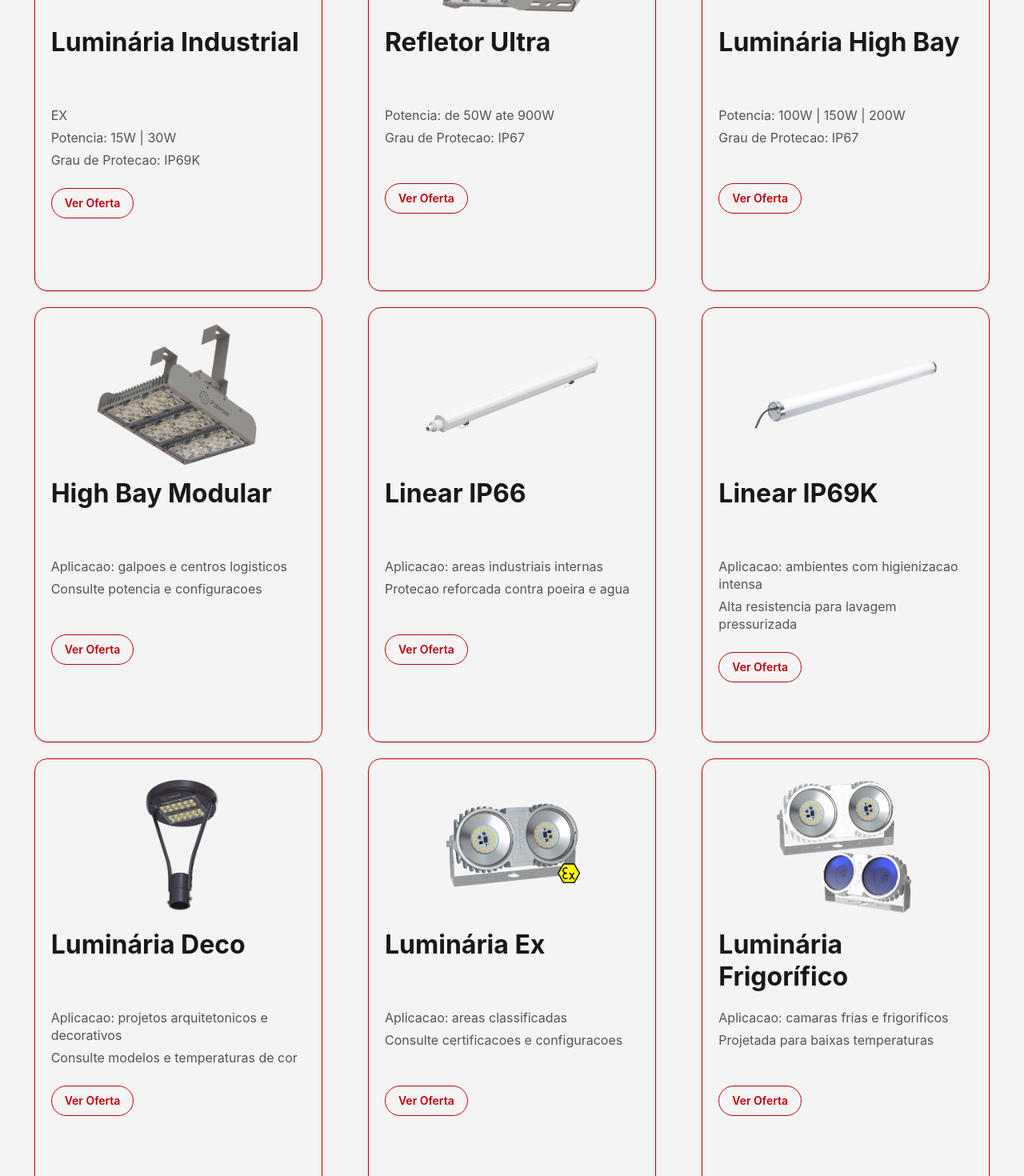
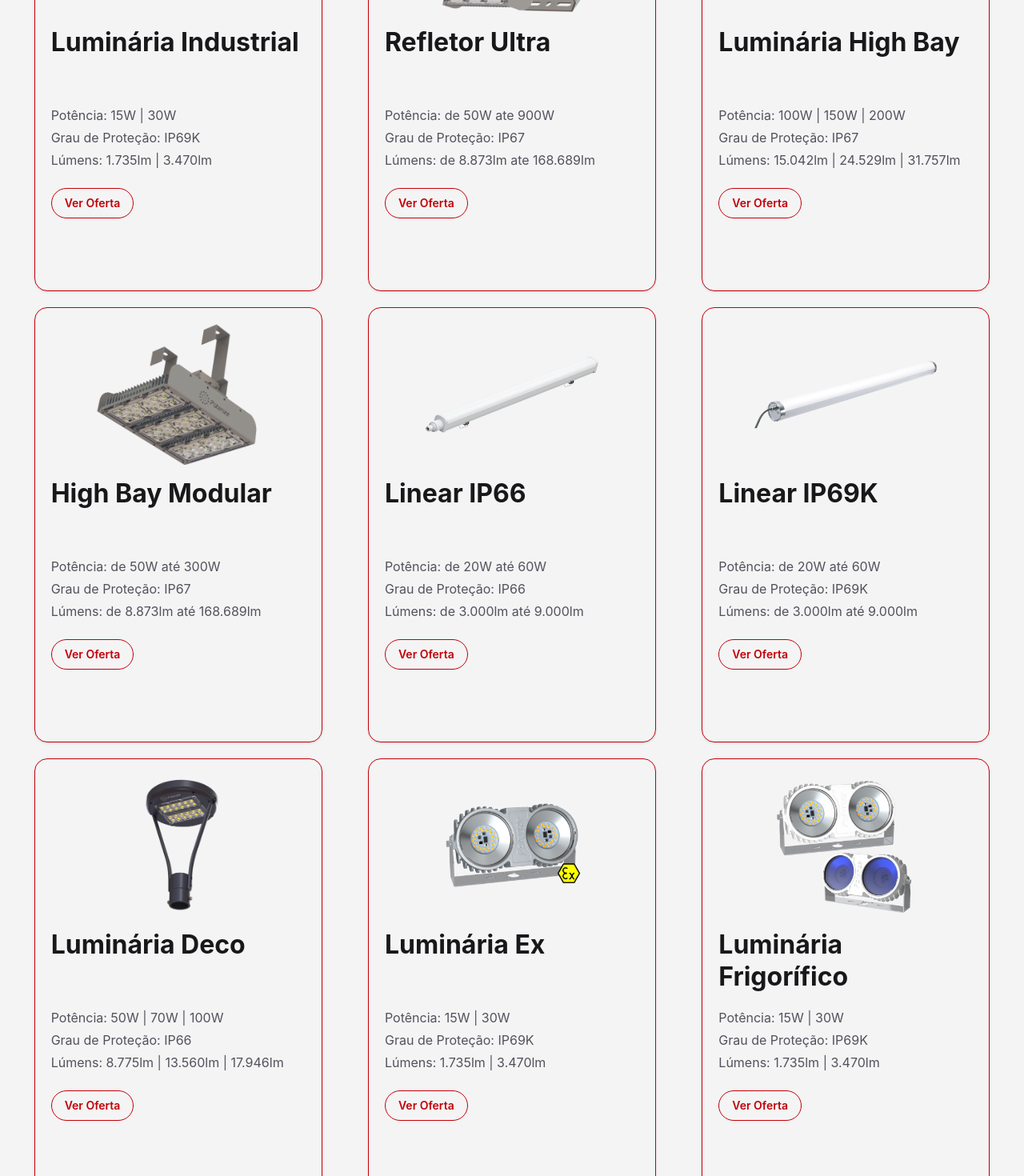
Before and after one commit to vdss-x00/Proposta-de-Nova-Pagina-Web---Potenze-Iluminacao-LED---Jornadas-de-Aprendizagem, a React (Vite) app: page /produtos in a window 1280 px wide. Shown: the part 740-2210 px from the top of the page at 80% size. Built offline with nearby package versions, Linux system fonts and the light colour scheme.

Commit message:
Corrigir dados das luminárias

```diff
--- a/src/paginas/Produtos.jsx
+++ b/src/paginas/Produtos.jsx
@@ -29,7 +29,11 @@ function Produtos() {
   const ofertas = [
     {
       nome: "Luminária Industrial",
-      detalhes: ["EX", "Potencia: 15W | 30W", "Grau de Protecao: IP69K"],
+      detalhes: [
+        "Potência: 15W | 30W",
+        "Grau de Proteção: IP69K",
+        "Lúmens: 1.735lm | 3.470lm"
+      ],
       imagem: Industriais,
       filtro: "Industriais",
       modelo: "Modelo PZ-IND",
@@ -51,14 +55,22 @@ function Produtos() {
     },
     {
       nome: "Refletor Ultra",
-      detalhes: ["Potencia: de 50W ate 900W", "Grau de Protecao: IP67"],
+      detalhes: [
+        "Potência: de 50W ate 900W",
+        "Grau de Proteção: IP67",
+        "Lúmens: de 8.873lm ate 168.689lm"
+      ],
       imagem: Refletor,
       filtro: "Refletores",
       modelo: "Modelo PZ-ULTRA"
     },
     {
       nome: "Luminária High Bay",
-      detalhes: ["Potencia: 100W | 150W | 200W", "Grau de Protecao: IP67"],
+      detalhes: [
+        "Potência: 100W | 150W | 200W",
+        "Grau de Proteção: IP67",
+        "Lúmens: 15.042lm | 24.529lm | 31.757lm"
+      ],
       imagem: HighBay,
       filtro: "High Bay",
       modelo: "Modelo PZ-HIGH"
@@ -66,8 +78,9 @@ function Produtos() {
     {
       nome: "High Bay Modular",
       detalhes: [
-        "Aplicacao: galpoes e centros logisticos",
-        "Consulte potencia e configuracoes",
+        "Potência: de 50W até 300W",
+        "Grau de Proteção: IP67",
+        "Lúmens: de 8.873lm até 168.689lm"
       ],
       imagem: highBayModular,
       filtro: "High Bay",
@@ -76,8 +89,9 @@ function Produtos() {
     {
       nome: "Linear IP66",
       detalhes: [
-        "Aplicacao: areas industriais internas",
-        "Protecao reforcada contra poeira e agua",
+        "Potência: de 20W até 60W",
+        "Grau de Proteção: IP66",
+        "Lúmens: de 3.000lm até 9.000lm"
       ],
       imagem: linearIp66,
       filtro: "Lineares",
@@ -86,8 +100,9 @@ function Produtos() {
     {
       nome: "Linear IP69K",
       detalhes: [
-        "Aplicacao: ambientes com higienizacao intensa",
-        "Alta resistencia para lavagem pressurizada",
+        "Potência: de 20W até 60W",
+        "Grau de Proteção: IP69K",
+        "Lúmens: de 3.000lm até 9.000lm"
       ],
       imagem: Lineares,
       filtro: "Lineares",
@@ -96,8 +111,9 @@ function Produtos() {
     {
       nome: "Luminária Deco",
       detalhes: [
-        "Aplicacao: projetos arquitetonicos e decorativos",
-        "Consulte modelos e temperaturas de cor",
+        "Potência: 50W | 70W | 100W",
+        "Grau de Proteção: IP66",
+        "Lúmens: 8.775lm | 13.560lm | 17.946lm"
       ],
       imagem: luminariaDeco,
       filtro: "Iluminação Pública",
@@ -106,8 +122,9 @@ function Produtos() {
     {
       nome: "Luminária Ex",
       detalhes: [
-        "Aplicacao: areas classificadas",
-        "Consulte certificacoes e configuracoes",
+        "Potência: 15W | 30W",
+        "Grau de Proteção: IP69K",
+        "Lúmens: 1.735lm | 3.470lm"
       ],
       imagem: EX,
       filtro: "EX",
@@ -116,8 +133,9 @@ function Produtos() {
     {
       nome: "Luminária Frigorífico",
       detalhes: [
-        "Aplicacao: camaras frias e frigorificos",
-        "Projetada para baixas temperaturas",
+        "Potência: 15W | 30W",
+        "Grau de Proteção: IP69K",
+        "Lúmens: 1.735lm | 3.470lm"
       ],
       imagem: luminariaFrigorifico,
       filtro: "Industriais",
@@ -126,8 +144,9 @@ function Produtos() {
     {
       nome: "Luminária Pública",
       detalhes: [
-        "Aplicacao: vias e areas externas",
-        "Consulte fotometria e opcoes de montagem",
+        "Potência: de 55W até 200W",
+        "Grau de Proteção: IP66",
+        "Lúmens: de 10.019lm até 34.987lm"
       ],
       imagem: IlumPubli,
       filtro: "Iluminação Pública",
```
